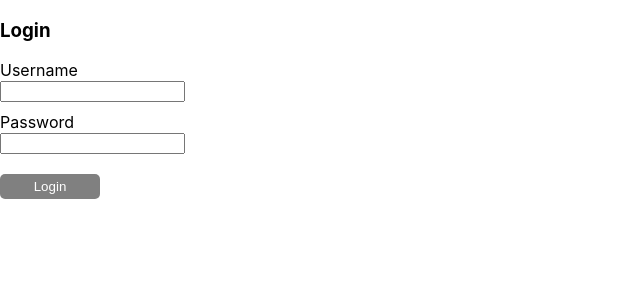
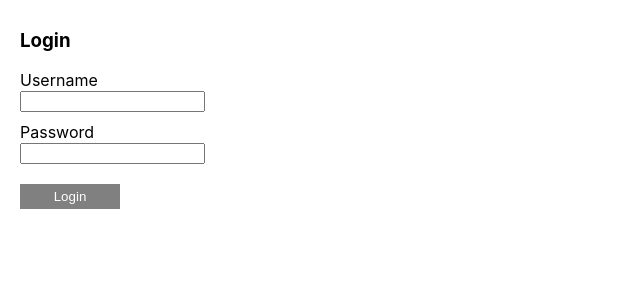
Before and after one commit to tonantr/auto-service-log, a React (Create React App) app in the folder frontend/: page /login in a window 1280 px wide. Shown: the top 300 px of the page, without its empty margins (0-640 px from the left). Built offline with nearby package versions, Linux system fonts and the light colour scheme.

Commit message:
Added margin and padding to login container

```diff
--- a/frontend/src/App.css
+++ b/frontend/src/App.css
@@ -85,7 +85,6 @@
   width: 100px;
   padding: 5px;
   text-align: center;
-  border-radius: 5px;
   border: none;
 }
 
@@ -95,6 +94,6 @@
 }
 
 .button-secondary {
-  background-color: black;
+  background-color: gray;
   color: white;
 }
--- a/frontend/src/components/auth/Login.js
+++ b/frontend/src/components/auth/Login.js
@@ -46,7 +46,7 @@ function Login( {setIsAuthenticated, setRole}) {
     };
 
     return (
-        <div className="login-container">
+        <div style={{ padding: '10px', marginLeft: '10px'}} className="login-container">
             <h3>Login</h3>
             {error && <p style={{ color: 'red' }}>{error}</p>}
             <form onSubmit={login}>
--- a/frontend/src/components/dashboard/admin/DeletePage.js
+++ b/frontend/src/components/dashboard/admin/DeletePage.js
@@ -49,8 +49,10 @@ function DeletePage() {
             {!isConfirmed ? (
                 <div>
                     <p>Are you sure you want to delete this {entity}?</p>
-                    <button className="button button-primary" onClick={() => setIsConfirmed(true)}>Delete</button>
-                    <button className="button button-secondary" onClick={() => navigate(`/admin/${entity}s`)}>Cancel</button>
+                    <div style={{ display: "flex", gap: "10px", marginTop: "20px" }}>
+                        <button className="button button-primary" onClick={() => setIsConfirmed(true)}>Delete</button>
+                        <button className="button button-secondary" onClick={() => navigate(`/admin/${entity}s`)}>Cancel</button>
+                    </div>
                 </div>
             ) : (
                 <p>Deleting...</p>
```
